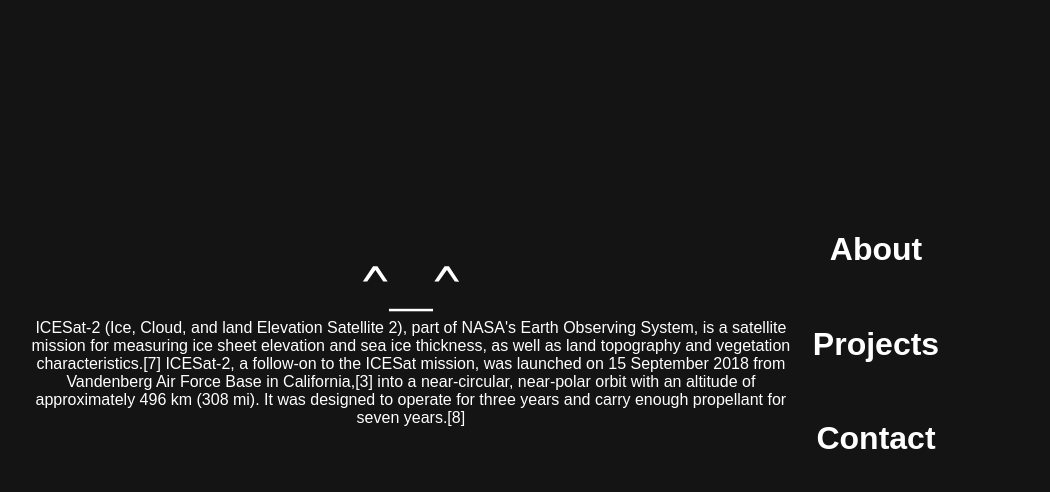
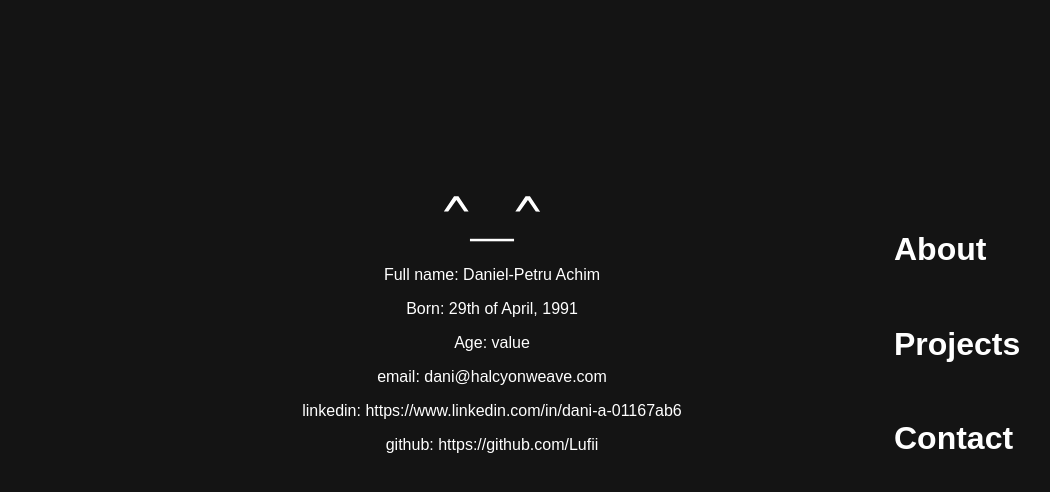
Before and after one commit to Lufii/cvdani, a React (Create React App) app: page / in a window 1280 px wide. Both pictures are taken after a click on the element "Contact". Shown: the top 492 px of the page, without its empty margins (148-1198 px from the left). Built offline with nearby package versions, Linux system fonts and the light colour scheme.

Commit message:
CSS, nav parts done

```diff
--- a/src/App.css
+++ b/src/App.css
@@ -60,15 +60,16 @@
 #leftC{
   vertical-align: middle;
   display: inline-block;
-  max-width: 80%;
+  max-width: 50%;
   position: relative;
 }
 
 #rightC{
+  right: 10%;
   vertical-align: middle;
   display: inline-block;
   max-width: 20%;
-  position: relative;
+  position: fixed;
 
 }
 
@@ -83,15 +84,16 @@
 #leftC{
   vertical-align: middle;
   display: inline-block;
-  max-width: 60%;
+  max-width: 50%;
   position: relative;
 }
 
 #rightC{
+  right:10%;
   vertical-align: middle;
   display: inline-block;
-  max-width: 20%;
-  position: relative;
+  max-width: 10%;
+  position: fixed;
 
 }
 }
--- a/src/App.js
+++ b/src/App.js
@@ -4,16 +4,26 @@
 
 
 class App extends Component {
+  constructor(props){
+    super(props);
+    this.state={
+      ask: 'initial',
+    }
+  }
+
+passAsk = (passAskVal) => {
+  this.setState({ask: passAskVal})
+}
 
   render() {
     return (
       <div className="App">
 <div id='leftC'>
   <SVG />
-  <Say />
+  <Say sayVal={this.state.ask}/>
 </div>
 <div id='rightC'>
-  <Ask />
+  <Ask askChange={this.passAsk}/>
 </div>
 </div>
 
@@ -46,18 +56,18 @@
 <div id='nav'>
       <h1 class="accordion">About</h1>
 <div class="panel">
-  <p>Techs</p>
-  <p>Hobbies</p>
-  <p>Principles</p>
+  <p onClick={()=> {this.props.askChange('techs')}}>Techs</p>
+  <p onClick={()=> {this.props.askChange('hobbies')}}>Hobbies</p>
+  <p onClick={()=> {this.props.askChange('principles')}}>Principles</p>
 </div>
 <h1 class="accordion">Projects</h1>
 <div class="panel">
-  <p>This page</p>
-  <p>CILDecor</p>
-  <p>Engulf</p>
-  <p>HalcyonWeave</p>
+  <p onClick={()=> {this.props.askChange('cv')}}>This page</p>
+  <p onClick={()=> {this.props.askChange('cildecor')}}>CILDecor</p>
+  <p onClick={()=> {this.props.askChange('engulf')}}>Engulf</p>
+  <p onClick={()=> {this.props.askChange('hw')}}>HalcyonWeave</p>
 </div>
-<h1 class="accordion">Contact</h1>
+<h1 class="accordion" onClick={()=> {this.props.askChange('contact')}}>Contact</h1>
 </div>
     );
   }
@@ -65,6 +75,18 @@
 
 class Say extends Component{
   render(){
+    if(this.props.sayVal==='contact')
+    return(
+      <div>
+      <p>Full name: Daniel-Petru Achim</p>
+      <p>Born: 29th of April, 1991</p>
+      <p>Age: value</p>
+      <p>email: dani@halcyonweave.com</p>
+      <p>linkedin: https://www.linkedin.com/in/dani-a-01167ab6</p>
+      <p>github: https://github.com/Lufii</p>
+      </div>
+    );
+    else
     return(
       "ICESat-2 (Ice, Cloud, and land Elevation Satellite 2), part of NASA's Earth Observing System, is a satellite mission for measuring ice sheet elevation and sea ice thickness, as well as land topography and vegetation characteristics.[7] ICESat-2, a follow-on to the ICESat mission, was launched on 15 September 2018 from Vandenberg Air Force Base in California,[3] into a near-circular, near-polar orbit with an altitude of approximately 496 km (308 mi). It was designed to operate for three years and carry enough propellant for seven years.[8]"
     );
```
